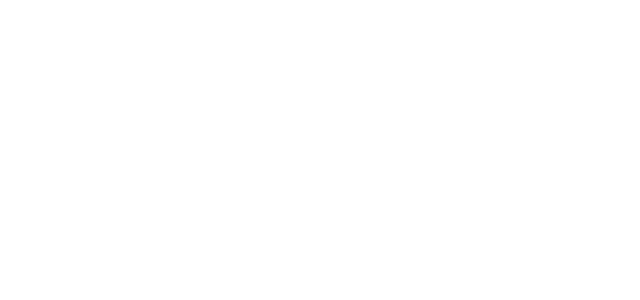
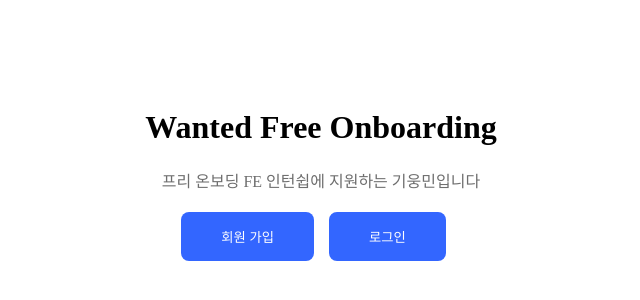
Before and after one commit to woongminKi/wanted-pre-onboarding-frontend, a React (Create React App) app: page / in a window 1280 px wide. Before the commit this address had no page. Shown: the part 120-420 px from the top of the page, without its empty margins (319-959 px from the left). Built offline with nearby package versions, Linux system fonts and the light colour scheme.

Commit message:
css: Apply css whole things

```diff
--- a/src/app/App.jsx
+++ b/src/app/App.jsx
@@ -1,4 +1,5 @@
 import { Routes, Route } from "react-router-dom";
+import Home from "../components/Home";
 import SignUp from "../components/SignUp";
 import SignIn from "../components/SignIn";
 import Todo from "../components/Todo";
@@ -7,6 +8,7 @@
   return (
     <>
       <Routes>
+        <Route path="/" element={<Home />} />
         <Route path="/signup" element={<SignUp />} />
         <Route path="/signin" element={<SignIn />} />
         <Route path="/todo" element={<Todo />} />
--- /dev/null
+++ b/src/components/Home.jsx
@@ -0,0 +1,61 @@
+import React from "react";
+import { useNavigate } from "react-router";
+import styled from "styled-components";
+
+export default function Home() {
+  const navigate = useNavigate();
+
+  if (!localStorage.getItem("accessToken")) {
+    navigate("/signin");
+  }
+
+  const handleGoSignUp = () => {
+    navigate("/signup");
+  };
+
+  const handleGoSignIn = () => {
+    navigate("/signin");
+  };
+
+  return (
+    <Container>
+      <h1>Wanted Free Onboarding</h1>
+      <Div>프리 온보딩 FE 인턴쉽에 지원하는 기웅민입니다</Div>
+      <Button className="signup-button" onClick={handleGoSignUp}>
+        회원 가입
+      </Button>
+      <Button className="login-button" onClick={handleGoSignIn}>
+        로그인
+      </Button>
+    </Container>
+  );
+}
+
+const Container = styled.div`
+  padding: 200px 0;
+  text-align: center;
+
+  .signup-button:hover {
+    padding: 20px 45px 20px 45px;
+    transition: all 0.2s linear 0s;
+  }
+  .login-button:hover {
+    padding: 20px 45px 20px 45px;
+    transition: all 0.2s linear 0s;
+  }
+`;
+
+const Div = styled.div`
+  margin-bottom: 20px;
+  color: #6e6e6e;
+`;
+
+const Button = styled.button`
+  margin-right: 15px;
+  padding: 15px 40px 15px 40px;
+  border: none;
+  border-radius: 8px;
+  background: #3366ff;
+  color: white;
+  cursor: pointer;
+`;
--- a/src/components/SignIn.jsx
+++ b/src/components/SignIn.jsx
@@ -1,11 +1,11 @@
 import React, { useEffect, useState } from "react";
 import { useNavigate } from "react-router";
 import axios from "axios";
+import styled from "styled-components";
 
 export default function SignIn() {
   const [email, setEmail] = useState("");
   const [passWord, setPassWord] = useState("");
-  const [isClicked, setIsClicked] = useState(false);
   const [validate, setValidate] = useState(true);
   const navigate = useNavigate();
 
@@ -54,9 +54,10 @@
   }, [email, passWord]);
 
   return (
-    <>
+    <Container>
       <h1>로그인</h1>
-      <input
+      <div>
+        <Input
           type="email"
           id="email"
           pattern=".+@gmail\.com"
@@ -65,7 +66,9 @@
           data-testid="email-input"
           placeholder="email"
         />
-      <input
+      </div>
+      <div>
+        <Input
           type="password"
           id="pw"
           value={passWord}
@@ -73,14 +76,43 @@
           data-testid="password-input"
           placeholder="비밀 번호"
         />
-      <button
-        id="login-button"
+      </div>
+      <Button
+        className="login-button"
         onClick={handleSignIn}
         data-testid="signin-button"
         disabled={validate}
       >
         로그인
-      </button>
-    </>
+      </Button>
+    </Container>
   );
 }
+
+const Container = styled.div`
+  padding: 200px 0;
+  text-align: center;
+
+  .login-button:hover {
+    padding: 20px 45px 20px 45px;
+    transition: all 0.2s linear 0s;
+  }
+`;
+
+const Input = styled.input`
+  margin-bottom: 10px;
+  border: 1px solid lightgray;
+  border-radius: 8px;
+  width: 200px;
+  height: 30px;
+`;
+
+const Button = styled.button`
+  margin-right: 15px;
+  padding: 15px 40px 15px 40px;
+  border: none;
+  border-radius: 8px;
+  background: #3366ff;
+  color: white;
+  cursor: pointer;
+`;
--- a/src/components/SignUp.jsx
+++ b/src/components/SignUp.jsx
@@ -1,11 +1,11 @@
 import React, { useEffect, useState } from "react";
 import { useNavigate } from "react-router";
 import axios from "axios";
+import styled from "styled-components";
 
 export default function SignUp() {
   const [email, setEmail] = useState("");
   const [passWord, setPassWord] = useState("");
-  const [isClicked, setIsClicked] = useState(false);
   const [validate, setValidate] = useState(true);
   const navigate = useNavigate();
 
@@ -35,7 +35,6 @@
     }
 
     fetchSignUp();
-    setIsClicked(true);
     navigate("/signin");
   };
 
@@ -50,9 +49,10 @@
   }, [email, passWord]);
 
   return (
-    <>
-      <h1>로그인</h1>
-      <input
+    <Container>
+      <h1>회원 가입</h1>
+      <div>
+        <Input
           type="email"
           id="email"
           pattern=".+@gmail\.com"
@@ -61,7 +61,9 @@
           data-testid="email-input"
           placeholder="email"
         />
-      <input
+      </div>
+      <div>
+        <Input
           type="password"
           id="pw"
           value={passWord}
@@ -69,14 +71,43 @@
           data-testid="password-input"
           placeholder="비밀 번호"
         />
-      <button
-        id="login-button"
+      </div>
+      <Button
+        className="signup-button"
         onClick={handleSignUp}
         data-testid="signup-button"
         disabled={validate}
       >
         회원가입
-      </button>
-    </>
+      </Button>
+    </Container>
   );
 }
+
+const Container = styled.div`
+  padding: 200px 0;
+  text-align: center;
+
+  .signup-button:hover {
+    padding: 20px 45px 20px 45px;
+    transition: all 0.2s linear 0s;
+  }
+`;
+
+const Input = styled.input`
+  margin-bottom: 10px;
+  border: 1px solid lightgray;
+  border-radius: 8px;
+  width: 200px;
+  height: 30px;
+`;
+
+const Button = styled.button`
+  margin-right: 15px;
+  padding: 15px 40px 15px 40px;
+  border: none;
+  border-radius: 8px;
+  background: #3366ff;
+  color: white;
+  cursor: pointer;
+`;
--- a/src/components/Todo.jsx
+++ b/src/components/Todo.jsx
@@ -1,6 +1,7 @@
 import axios from "axios";
 import React, { useEffect, useState } from "react";
 import { useNavigate } from "react-router";
+import styled from "styled-components";
 
 export default function Todo() {
   const navigate = useNavigate();
@@ -156,12 +157,12 @@
   }, [getTodoList]);
 
   return (
-    <>
+    <Container>
       <h1>To Do List</h1>
-      <input onChange={handleTodo} data-testid="new-todo-input" />
-      <button onClick={addTodoList} data-testid="new-todo-add-button">
+      <AddInput onChange={handleTodo} data-testid="new-todo-input" />
+      <AddButton onClick={addTodoList} data-testid="new-todo-add-button">
         추가
-      </button>
+      </AddButton>
 
       {todoList.map((item) => {
         return (
@@ -170,26 +171,27 @@
               <li key={item.id}>
                 <label>
                   <input
+                    id="check-button"
                     value={item.id}
                     onClick={(e) => handleCheckButton(e)}
                     type="checkbox"
                   />
                   <span>{item.todo}</span>
                 </label>
-                <button
+                <ItemButton
                   value={item.id}
                   onClick={(e) => editTodoList(e)}
                   data-testid="modify-button"
                 >
                   수정
-                </button>
-                <button
+                </ItemButton>
+                <ItemButton
                   value={item.id}
                   onClick={(e) => deleteTodoList(e)}
                   data-testid="delete-button"
                 >
                   삭제
-                </button>
+                </ItemButton>
               </li>
             ) : (
               <>
@@ -201,25 +203,25 @@
                         onClick={(e) => handleCheckButton(e)}
                         type="checkbox"
                       />
-                      <input
+                      <EditInput
                         defaultValue={item.todo}
                         onChange={handleEditTodo}
                         type="text"
                       />
                     </label>
-                    <button
+                    <ItemButton
                       value={item.id}
                       onClick={(e) => handleUpdateButton(e)}
                       data-testid="submit-button"
                     >
                       제출
-                    </button>
-                    <button
+                    </ItemButton>
+                    <ItemButton
                       onClick={handleCancelButton}
                       data-testid="cancel-button"
                     >
                       취소
-                    </button>
+                    </ItemButton>
                   </li>
                 ) : (
                   <li key={item.id}>
@@ -231,20 +233,20 @@
                       />
                       <span>{item.todo}</span>
                     </label>
-                    <button
+                    <ItemButton
                       value={item.id}
                       onClick={(e) => editTodoList(e)}
                       data-testid="modify-button"
                     >
                       수정
-                    </button>
-                    <button
+                    </ItemButton>
+                    <ItemButton
                       value={item.id}
                       onClick={deleteTodoList}
                       data-testid="delete-button"
                     >
                       삭제
-                    </button>
+                    </ItemButton>
                   </li>
                 )}
               </>
@@ -252,6 +254,49 @@
           </>
         );
       })}
-    </>
+    </Container>
   );
 }
+
+const Container = styled.div`
+  padding: 10px 0;
+  text-align: center;
+`;
+
+const AddInput = styled.input`
+  margin: 0 5px 10px 0;
+  border: 1px solid lightgray;
+  border-radius: 8px;
+  width: 200px;
+  height: 30px;
+`;
+
+const EditInput = styled.input`
+  margin-bottom: 10px;
+  border: 1px solid lightgray;
+  border-radius: 8px;
+  width: 150px;
+  height: 20px;
+`;
+
+const CheckBoxWrapper = styled.span``;
+
+const AddButton = styled.button`
+  margin-right: 15px;
+  padding: 10px 20px 10px 20px;
+  border: none;
+  border-radius: 8px;
+  background: #3366ff;
+  color: white;
+  cursor: pointer;
+`;
+
+const ItemButton = styled.button`
+  margin: 0 2px 3px 5px;
+  padding: 5px 10px 5px 10px;
+  border: none;
+  border-radius: 8px;
+  background: #3366ff;
+  color: white;
+  cursor: pointer;
+`;
```
Lines whose indentation alone changed are shown as unchanged.
